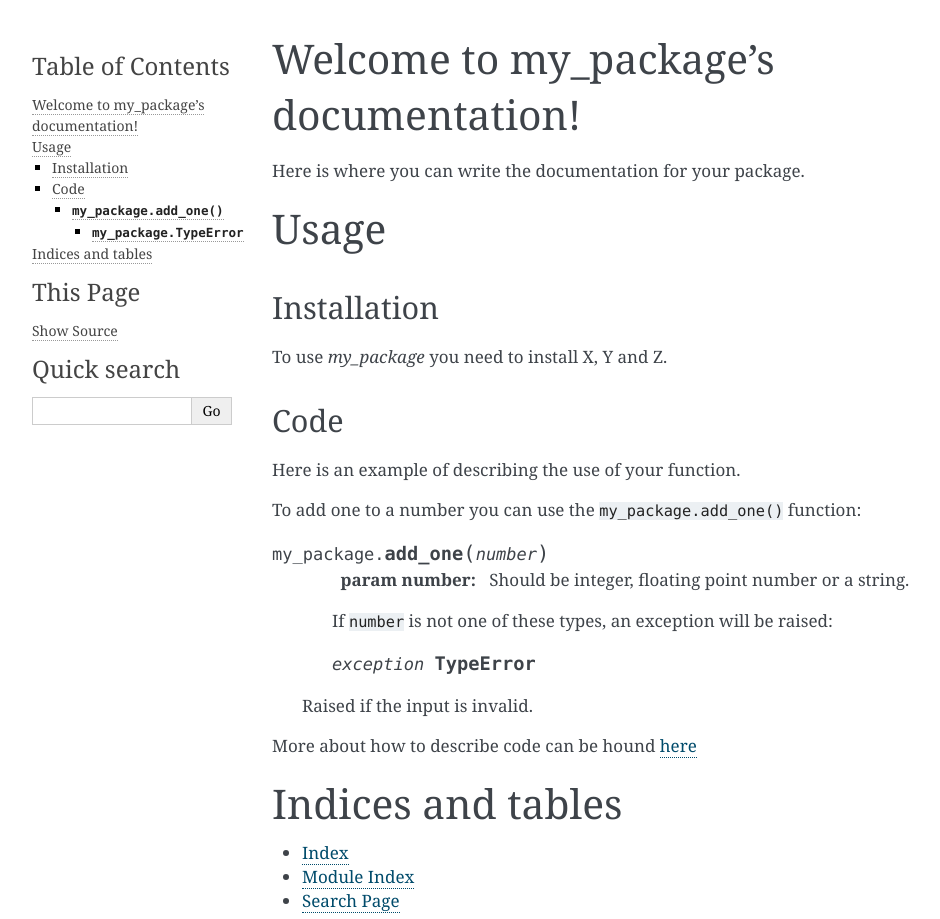
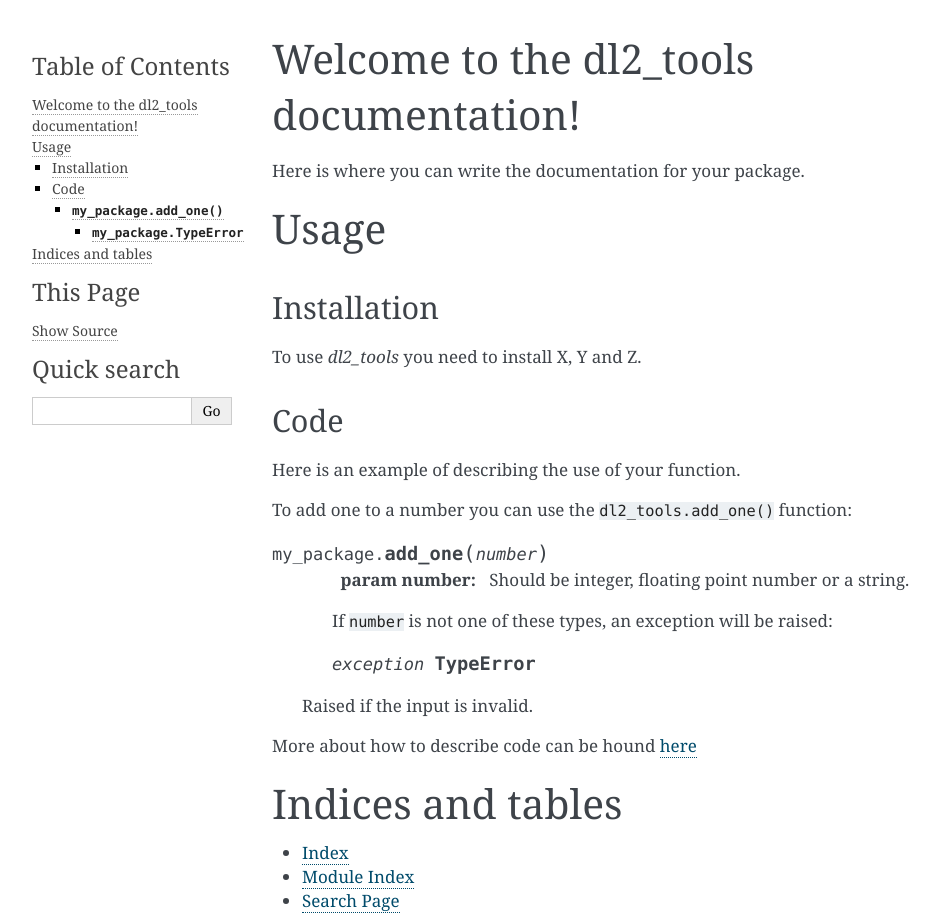
Before and after one commit to clara-escanuela/dl2_tools, a Sphinx documentation site: the page built from docs/index.rst, in a window 1280 px wide, cut to the strip 0-919 px from the top of the page. Shown: the whole strip, without its empty margins (148-1088 px from the left). Built offline with Sphinx 7.4.7, drawn with Linux system fonts in a browser that asks for light colours.

Commit message:
Update documentation and provided example notebook

```diff
--- a/docs/index.rst
+++ b/docs/index.rst
@@ -1,9 +1,9 @@
-.. my_package documentation master file, created by
+.. dl2_tools documentation master file, created by
    sphinx-quickstart on Tue Mar 22 13:13:41 2022.
    You can adapt this file completely to your liking, but it should at least
    contain the root `toctree` directive.
 
-Welcome to my_package's documentation!
+Welcome to the dl2_tools documentation!
 ======================================
 
 .. toctree::
@@ -22,7 +22,7 @@ Usage
 Installation
 ------------
 
-To use `my_package` you need to install X, Y and Z.
+To use `dl2_tools` you need to install X, Y and Z.
 
 
 .. _code:
@@ -32,7 +32,7 @@ Code
 
 Here is an example of describing the use of your function.
 
-To add one to a number you can use the ``my_package.add_one()`` function:
+To add one to a number you can use the ``dl2_tools.add_one()`` function:
 
 .. py:function:: my_package.add_one(number)
 
@@ -64,4 +64,4 @@ Indices and tables
  The following will add the signature of the individual functions and pull
  their docstrings.
 
-.. automodapi:: my_package.example
+.. automodapi:: dl2_tools.example
--- a/setup.cfg
+++ b/setup.cfg
@@ -37,6 +37,10 @@ install_requires =
 [options.packages.find]
 where = src
 
+[options.package_data]
+dl2_tools =
+    data/dl2_files
+
 [options.extras_require]
 docs =
   sphinx
```
Also changed, not shown: README.md (+16 -0 lines), 2 other files.
